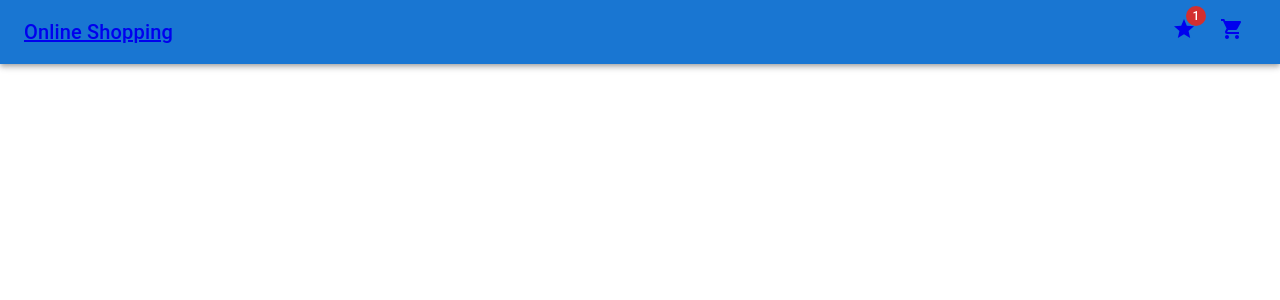
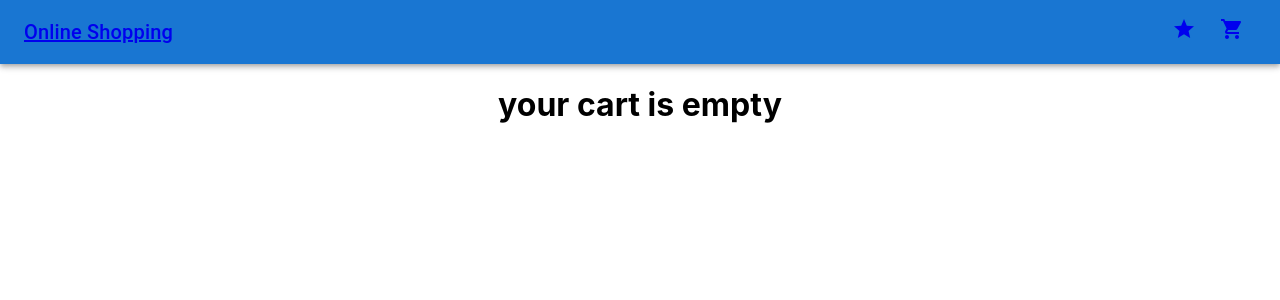
Before and after one commit to TamirisCss/react-online-shopping, a React (Create React App) app: page /favorites in a window 1280 px wide. Shown: the top 300 px of the page. Built offline with nearby package versions, Linux system fonts and the light colour scheme.

Commit message:
Create context for favorites

```diff
--- a/src/App.js
+++ b/src/App.js
@@ -1,12 +1,15 @@
 import "./style.css/Products.css";
 import { CartProvider } from "./CartContext";
 import Overview from "./Overview";
+import { FavoriteProvide } from "./FavoriteContext";
 
 const App = () => {
     return (
         <div className="App">
             <CartProvider>
+                <FavoriteProvide>
                     <Overview />
+                </FavoriteProvide>
             </CartProvider>
         </div>
     );
--- /dev/null
+++ b/src/FavoriteContext.js
@@ -0,0 +1,19 @@
+import { createContext, useState } from "react";
+
+const FavoriteContext = createContext();
+
+export function FavoriteProvide({ children }) {
+  const [favoriteItems, setFavoriteItems] = useState([]);
+
+  const addFavorite = (image, title, price) => {
+    setFavoriteItems((prevState) => [...prevState, { image, title, price }]);
+  };
+
+  return (
+    <FavoriteContext.Provider value={{ favoriteItems, addFavorite }}>
+      {children}
+    </FavoriteContext.Provider>
+  );
+}
+
+export default FavoriteContext;
--- a/src/components/Card.jsx
+++ b/src/components/Card.jsx
@@ -4,9 +4,9 @@ import IconButton from "@mui/material/IconButton";
 import FavoriteBorderIcon from "@mui/icons-material/FavoriteBorder";
 import AddShoppingCartIcon from "@mui/icons-material/AddShoppingCart";
 import { useState, useEffect } from "react";
-
 import { useContext } from "react";
 import CartContext from "../CartContext";
+import FavoriteContext from "../FavoriteContext"
 
 const Card = ({ id, image, price, title, category }) => {
     const card = { id, image, price, title, category };
@@ -14,6 +14,7 @@ const Card = ({ id, image, price, title, category }) => {
     //   //criar um novo array e set
 
     const { addToCart } = useContext(CartContext);
+    const { addFavorite } = useContext(FavoriteContext)
 
     useEffect(() => {
         // storing
@@ -28,25 +29,25 @@ const Card = ({ id, image, price, title, category }) => {
     }, []);
 
     //favorite nao pode ser usado para modificar, somente setFavorite
-    const addFavorite = () => {
-        for (let i = 0; i < favorite.length; i++) {
-            const item = favorite[i];
-            if (item.id === card.id) {
-                favorite.splice(i);
-                setFavorite(favorite);
-                console.log("tirei o item", card.id, favorite);
-                return;
-            }
-        }
-        const newFavorites = [...favorite, card];
-        setFavorite(newFavorites);
-        console.log("adicionei o item", card.id, newFavorites);
-    };
+    // const addFavorite = () => {
+    //     for (let i = 0; i < favorite.length; i++) {
+    //         const item = favorite[i];
+    //         if (item.id === card.id) {
+    //             favorite.splice(i);
+    //             setFavorite(favorite);
+    //             console.log("tirei o item", card.id, favorite);
+    //             return;
+    //         }
+    //     }
+    //     const newFavorites = [...favorite, card];
+    //     setFavorite(newFavorites);
+    //     console.log("adicionei o item", card.id, newFavorites);
+    // };
 
     return (
         <div key={id} className="productItem">
             <div className="iconsContainer">
-                <IconButton onClick={addFavorite} aria-label="add to favorites">
+                <IconButton onClick={() => addFavorite(image, title, price)} aria-label="add to favorites">
                     <FavoriteBorderIcon />
                 </IconButton>
 
--- a/src/components/Favorites.jsx
+++ b/src/components/Favorites.jsx
@@ -1,12 +1,23 @@
 import React from "react";
-
-
-
+import FavoriteContext from "../FavoriteContext";
+import { useContext } from "react";
+import Card from './Card'
 
 
 const Favorites = () => {
 
-    return <div></div>;
+    const { favoriteItems } = useContext(FavoriteContext);
+    return (
+        <div>
+            {favoriteItems.length === 0 ? (
+                <h1>your cart is empty</h1>
+            ) : (
+              favoriteItems.map(({title, image, price, category }) => (
+                <div><Card title={title} image={image} price={price} category={category}/></div>
+              ))
+            )}
+        </div>
+    );
 };
 
 export default Favorites;
--- a/src/components/Navbar.jsx
+++ b/src/components/Navbar.jsx
@@ -8,12 +8,13 @@ import Typography from "@mui/material/Typography";
 import Badge from "@mui/material/Badge";
 import StarIcon from "@mui/icons-material/Star";
 import ShoppingCartIcon from "@mui/icons-material/ShoppingCart";
-
+import FavoriteContext from '../FavoriteContext'
 import CartContext from "../CartContext";
 import { useContext } from "react";
 
 const Navbar = () => {
   const { cartItems } = useContext(CartContext);
+  const { favoriteItems } = useContext(FavoriteContext);
 
   return (
     <Box sx={{ flexGrow: 1 }}>
@@ -35,7 +36,7 @@ const Navbar = () => {
               aria-label="show 4 new mails"
               color="inherit"
             >
-              <Badge badgeContent={1} color="error">
+              <Badge badgeContent={favoriteItems.length} color="error">
                 <Link to="/favorites">
                   <StarIcon />
                 </Link>
```
Lines whose indentation alone changed are shown as unchanged.
